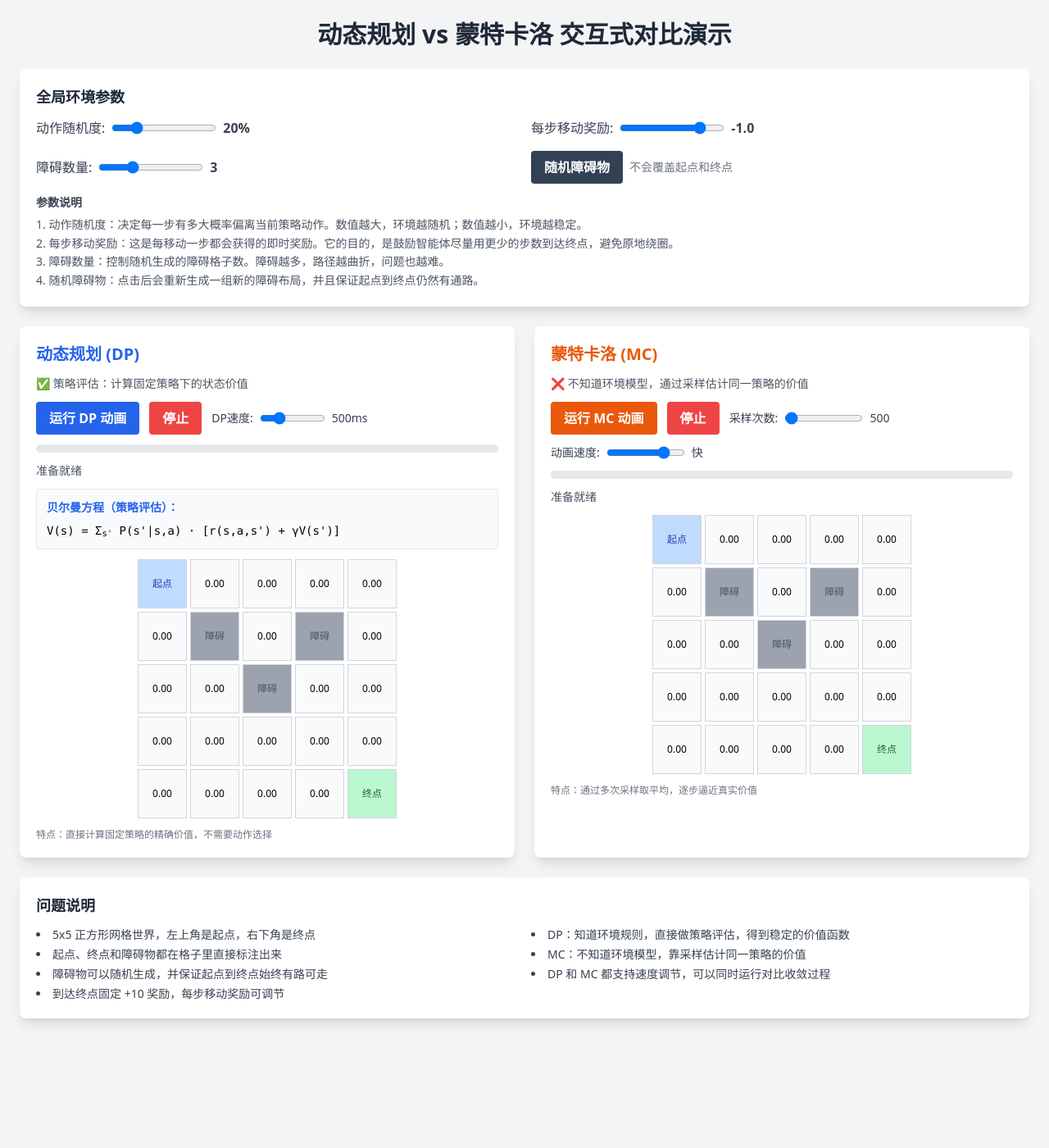
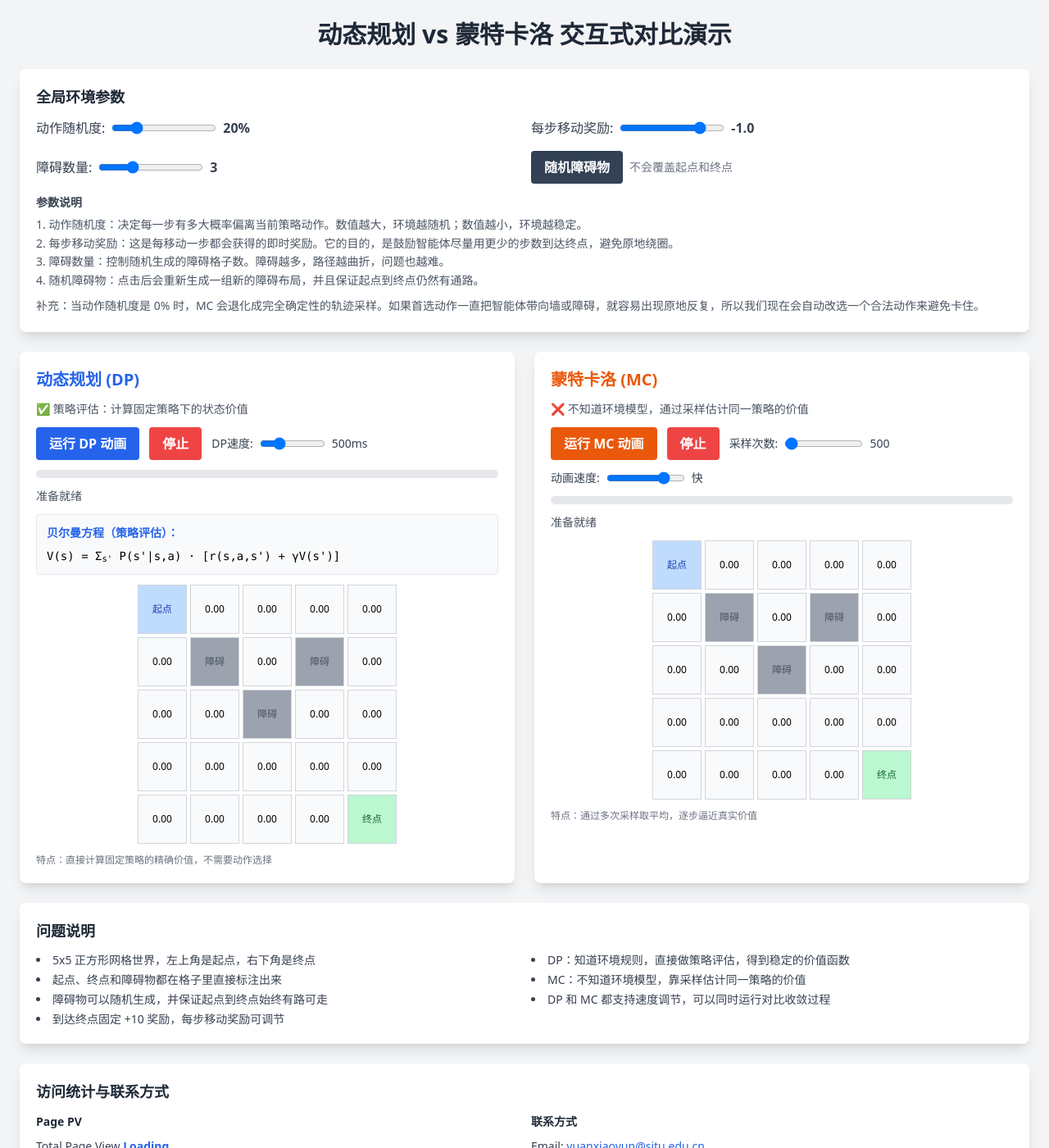
Before and after one commit to yuanxy92/yuanxy92.github.io, a Jekyll site: the page resources/RL/DP_vs_MC.html, which Jekyll copies as it is, in a window 1280 px wide and 1400 px high. Shown: the whole window at 82% size. Built offline with Jekyll 4.4.1, drawn with Linux system fonts in a browser that asks for light colours; nearby versions of some CDN libraries; some of the changed text lies outside the part shown.

Commit message:
Update DP_vs_MC.html

```diff
--- a/resources/RL/DP_vs_MC.html
+++ b/resources/RL/DP_vs_MC.html
@@ -7,6 +7,7 @@
     <link rel="icon" type="image/png" sizes="any" href="https://work-submit.github.io/static/images/OpticAI.png">
     <link rel="shortcut icon" href="https://work-submit.github.io/static/images/OpticAI.png">
     <link rel="apple-touch-icon" sizes="180x180" href="https://work-submit.github.io/static/images/OpticAI.png">
+    <script defer src="https://events.vercount.one/js"></script>
     <script src="https://cdn.tailwindcss.com"></script>
     <style>
         .grid-cell {
@@ -61,6 +62,7 @@
                 <p>2. 每步移动奖励：这是每移动一步都会获得的即时奖励。它的目的，是鼓励智能体尽量用更少的步数到达终点，避免原地绕圈。</p>
                 <p>3. 障碍数量：控制随机生成的障碍格子数。障碍越多，路径越曲折，问题也越难。</p>
                 <p>4. 随机障碍物：点击后会重新生成一组新的障碍布局，并且保证起点到终点仍然有通路。</p>
+                <p class="mt-2">补充：当动作随机度是 0% 时，MC 会退化成完全确定性的轨迹采样。如果首选动作一直把智能体带向墙或障碍，就容易出现原地反复，所以我们现在会自动改选一个合法动作来避免卡住。</p>
             </div>
         </div>
 
@@ -143,6 +145,24 @@
                     <li>MC：不知道环境模型，靠采样估计同一策略的价值</li>
                     <li>DP 和 MC 都支持速度调节，可以同时运行对比收敛过程</li>
                 </ul>
+            </div>
+        </div>
+
+        <div class="bg-white rounded-lg shadow-lg p-5 mt-6">
+            <h3 class="text-lg font-bold mb-3 text-gray-800">访问统计与联系方式</h3>
+            <div class="grid grid-cols-1 md:grid-cols-2 gap-4 text-gray-700">
+                <div class="text-sm leading-relaxed">
+                    <p class="font-semibold text-gray-800 mb-2">Page PV</p>
+                    <p>
+                        Total Page View
+                        <span id="vercount_value_page_pv" class="font-bold text-blue-600">Loading</span>
+                    </p>
+                </div>
+                <div class="text-sm leading-relaxed">
+                    <p class="font-semibold text-gray-800 mb-2">联系方式</p>
+                    <p>Email: <a class="text-blue-600 hover:underline" href="mailto:yuanxiaoyun@sjtu.edu.cn">yuanxiaoyun@sjtu.edu.cn</a></p>
+                    <p>主页: <a class="text-blue-600 hover:underline" href="https://xiaoyunyuan.net" target="_blank" rel="noopener noreferrer">xiaoyunyuan.net</a></p>
+                </div>
             </div>
         </div>
     </div>
```
